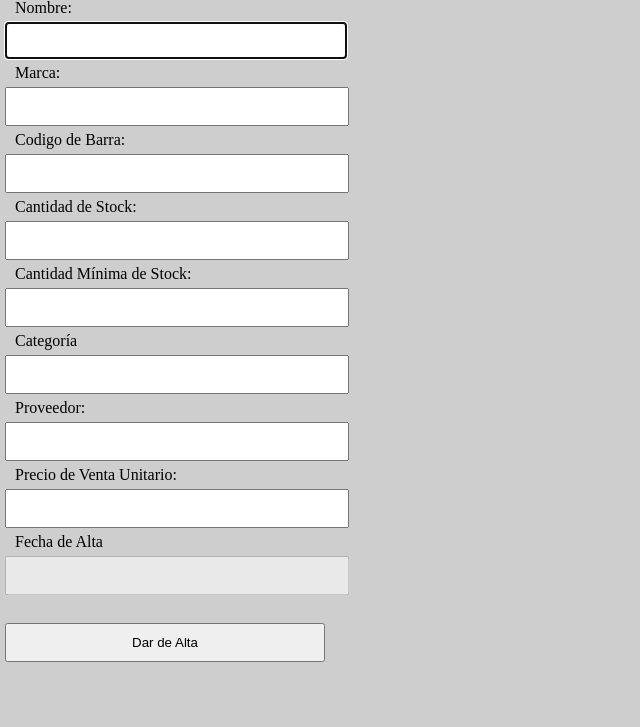
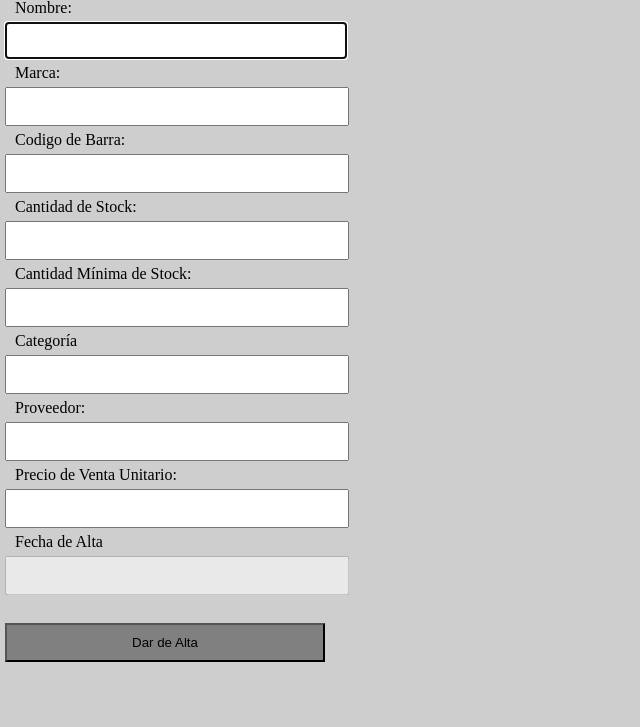
Before and after one commit to elnanner/ProyectoDeSoftware2016, a PHP site: page /altaProducto.html in a window 1280 px wide. Shown: the part 58-785 px from the top of the page, without its empty margins (0-640 px from the left). Run offline with PHP 8.4, Linux system fonts and the light colour scheme.

Commit message:
modificado estilo botón(submit)

```diff
--- a/Practica/practica2/ej9/css/altaProducto.css
+++ b/Practica/practica2/ej9/css/altaProducto.css
@@ -27,3 +27,8 @@ input{
 input:focus{
   border: 1px solid grey;
 }
+
+input[type="submit"]{
+  width: 25%;
+  background: grey;
+}
```
